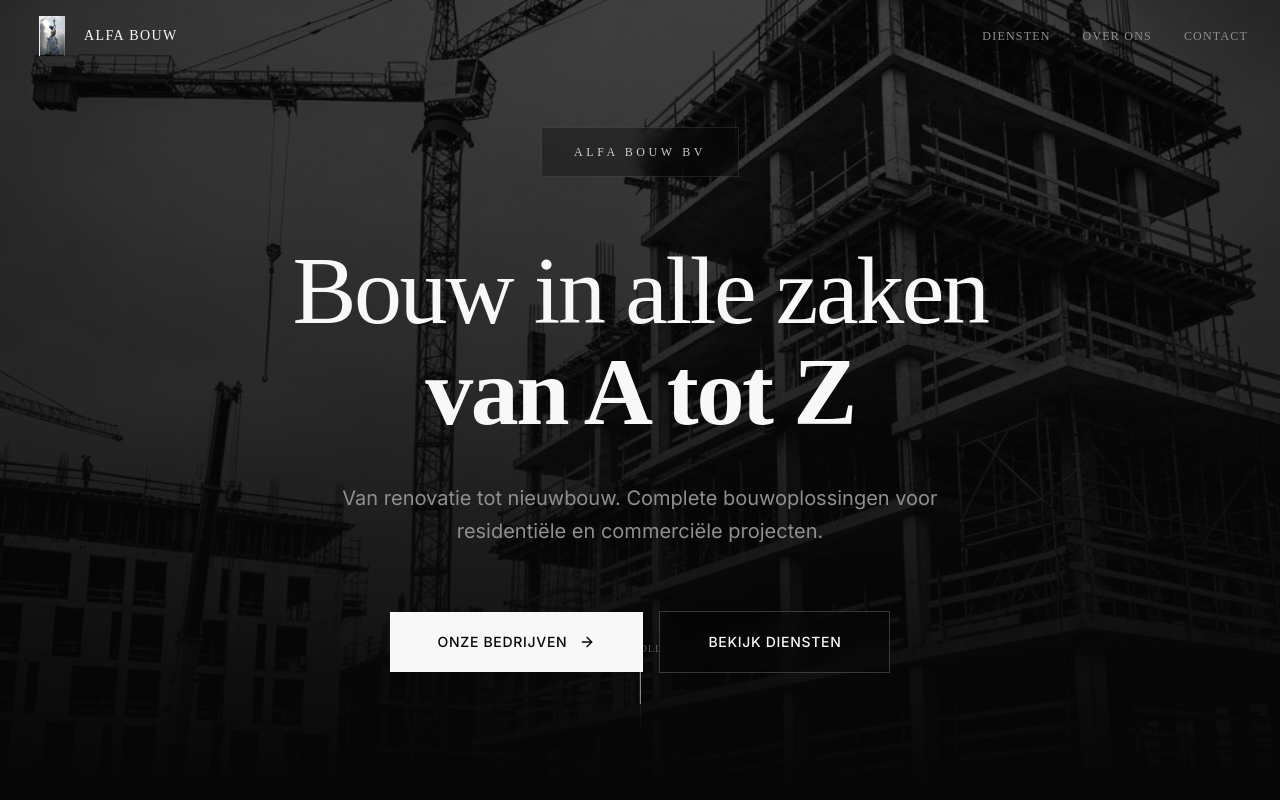
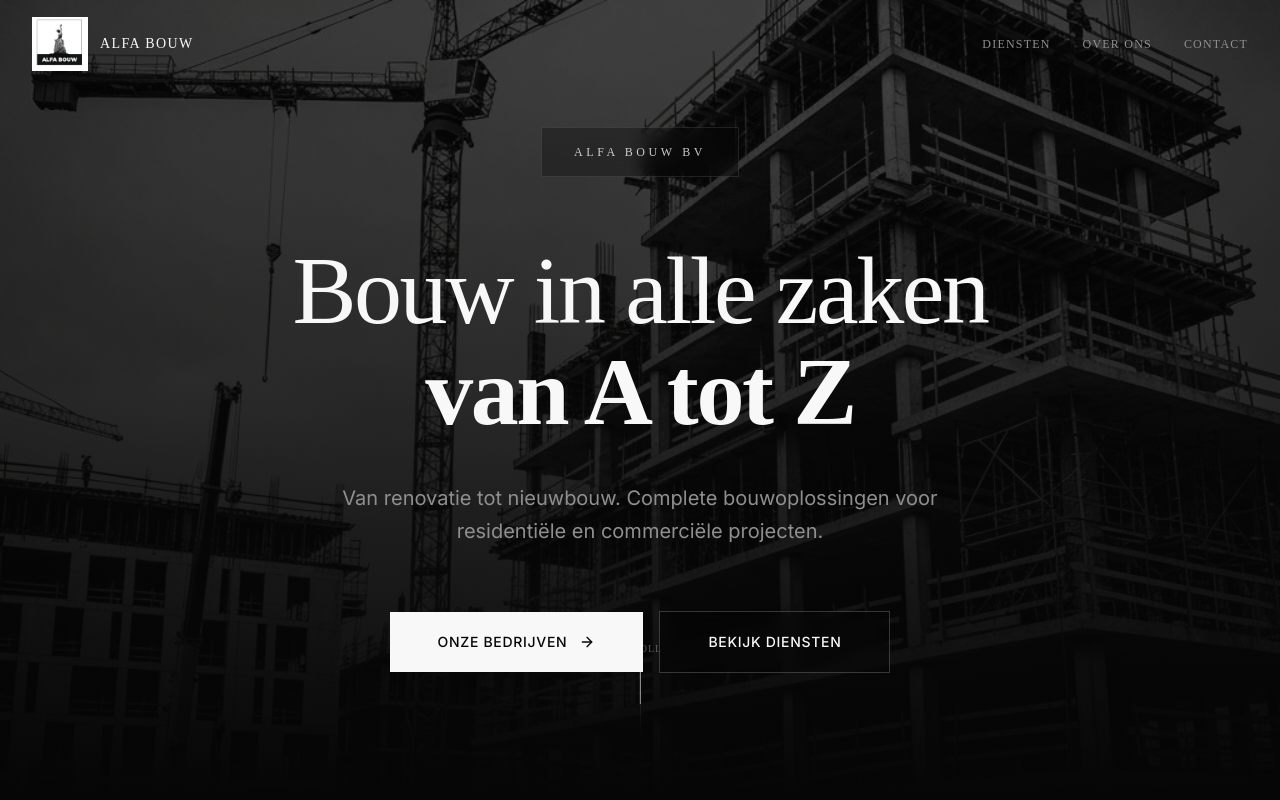
Before and after one commit to Yobiq/alphabow, a Next.js app: page / in a window 1280 px wide. Shown: the top 800 px of the page. Built offline with nearby package versions, Linux system fonts and the light colour scheme.

Commit message:
Use logobouw.jpeg as logo and increase header logo size
Co-authored-by: Cursor <cursoragent@cursor.com>

```diff
--- a/app/layout.tsx
+++ b/app/layout.tsx
@@ -35,8 +35,8 @@ export const metadata: Metadata = {
   icons: {
     icon: [
       {
-        url: "/alphabouw.png",
-        type: "image/png",
+        url: "/logobouw.jpeg",
+        type: "image/jpeg",
       },
       {
         url: "/icon-light-32x32.png",
@@ -51,7 +51,7 @@ export const metadata: Metadata = {
         type: "image/svg+xml",
       },
     ],
-    apple: "/alphabouw.png",
+    apple: "/logobouw.jpeg",
   },
 }
 
--- a/components/header.tsx
+++ b/components/header.tsx
@@ -31,11 +31,11 @@ export function Header() {
       <div className="mx-auto flex max-w-7xl items-center justify-between px-4 py-4 sm:px-6 lg:px-8">
         <a href="#" className="flex items-center gap-3">
           <Image
-            src="/alphabouw.png"
+            src="/logobouw.jpeg"
             alt="Alfa Bouw"
-            width={40}
-            height={40}
-            className="size-10 object-contain"
+            width={56}
+            height={56}
+            className="size-14 object-contain"
             priority
           />
           <span className="font-mono text-sm uppercase tracking-widest text-foreground">Alfa Bouw</span>
```
Also changed, not shown: public/alphabouw.png (deleted), public/logobouw.jpeg (added).
